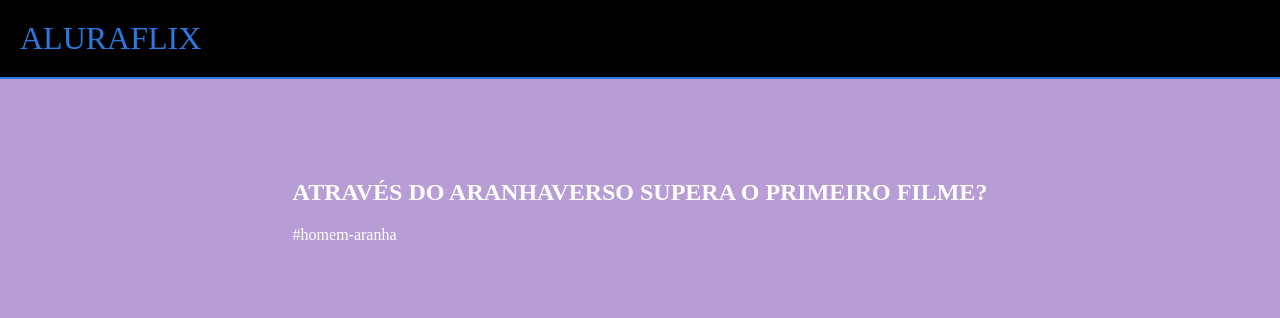
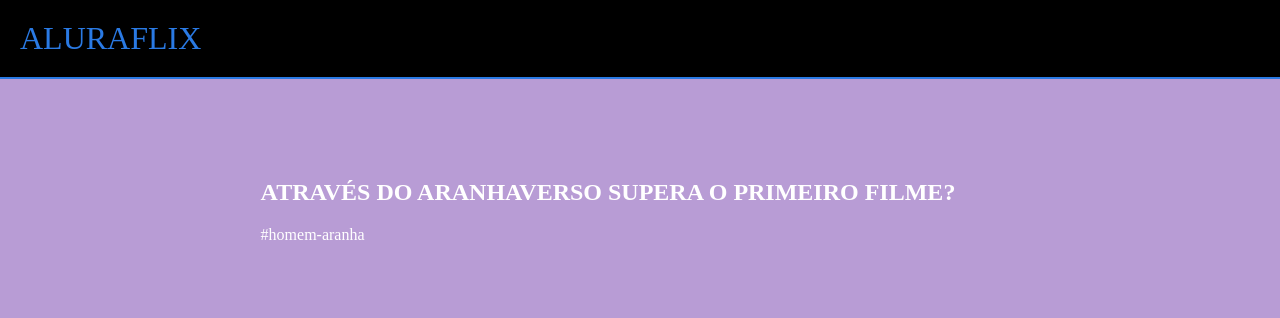
Before and after one commit to gotzin/aluraflix-index, a plain HTML site: page index.html in a window 1280 px wide. Shown: the top 318 px of the page. Drawn offline with Linux system fonts and the light colour scheme.

Commit message:
Update index.html

```diff
--- a/index.html
+++ b/index.html
@@ -11,7 +11,7 @@
         <header>ALURAFLIX</header>
 
         <section>
-            <div>
+            <div class="chamada-texto">
                 <h1>ATRAVÉS DO ARANHAVERSO SUPERA O PRIMEIRO FILME?</h1>
                 <p>#homem-aranha</p>
             </div>
```
